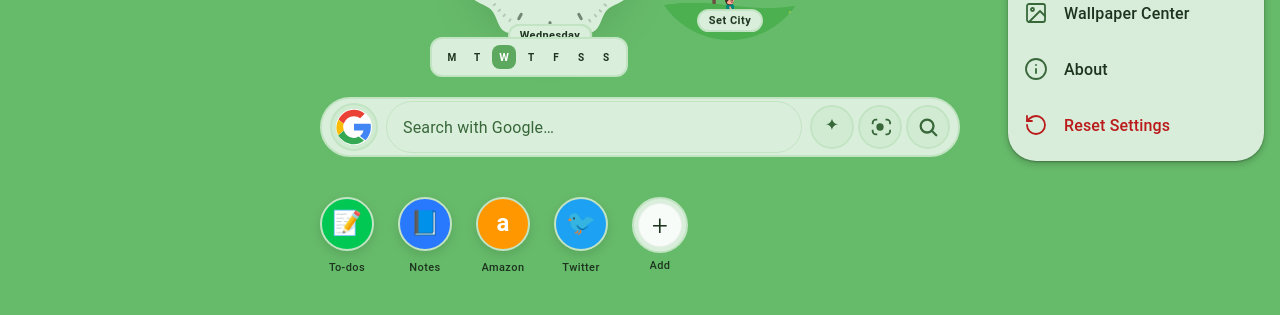
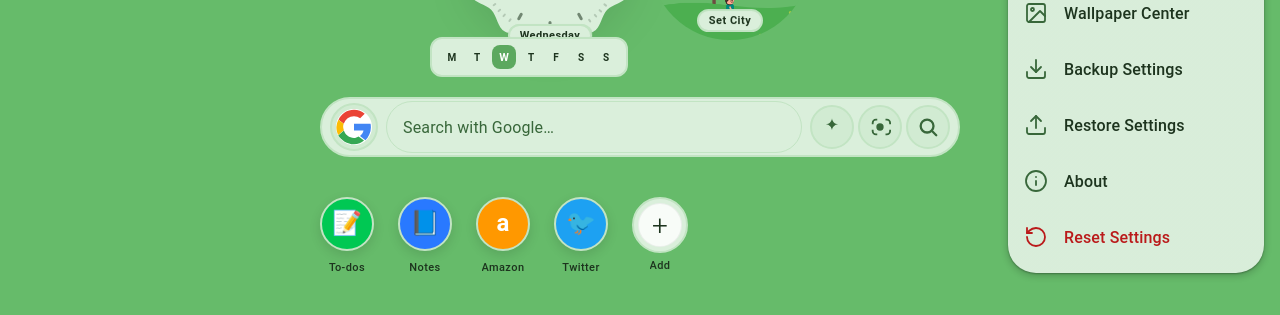
Before and after one commit to Lucksom/Zero-New-Tab-Page, a browser extension: page index.html in a window 1280 px wide. Both pictures are taken after a click on the button 1240 px from the left and 40 px from the top of the page. Shown: the part 203-518 px from the top of the page. Drawn offline with Linux system fonts and the light colour scheme; a web font is replaced by a local one.

Commit message:
Update index.html

```diff
--- a/index.html
+++ b/index.html
@@ -1652,6 +1652,15 @@
         <svg class="item-icon" viewBox="0 0 24 24" aria-hidden="true"><rect x="3" y="3" width="18" height="18" rx="2" ry="2"/><circle cx="8.5" cy="8.5" r="1.5"/><polyline points="21 15 16 10 5 21"/></svg>
         <span class="item-text">Wallpaper Center</span>
       </div>
+      <div class="dropdown-item" id="backup-btn" role="menuitem" tabindex="0">
+        <svg class="item-icon" viewBox="0 0 24 24" aria-hidden="true" fill="none" stroke="currentColor" stroke-width="2" stroke-linecap="round" stroke-linejoin="round"><path d="M21 15v4a2 2 0 0 1-2 2H5a2 2 0 0 1-2-2v-4"></path><polyline points="7 10 12 15 17 10"></polyline><line x1="12" y1="15" x2="12" y2="3"></line></svg>
+        <span class="item-text">Backup Settings</span>
+      </div>
+      <div class="dropdown-item" id="restore-btn" role="menuitem" tabindex="0">
+        <svg class="item-icon" viewBox="0 0 24 24" aria-hidden="true" fill="none" stroke="currentColor" stroke-width="2" stroke-linecap="round" stroke-linejoin="round"><path d="M21 15v4a2 2 0 0 1-2 2H5a2 2 0 0 1-2-2v-4"></path><polyline points="17 8 12 3 7 8"></polyline><line x1="12" y1="3" x2="12" y2="15"></line></svg>
+        <span class="item-text">Restore Settings</span>
+        <input type="file" id="restore-file" accept=".json" style="display: none;">
+      </div>
       <div class="dropdown-item" id="openAboutModalBtn" role="menuitem" tabindex="0">
         <svg class="item-icon" viewBox="0 0 24 24" aria-hidden="true"><circle cx="12" cy="12" r="10"/><line x1="12" y1="16" x2="12" y2="12"/><line x1="12" y1="8" x2="12.01" y2="8"/></svg>
         <span class="item-text">About</span>
```
